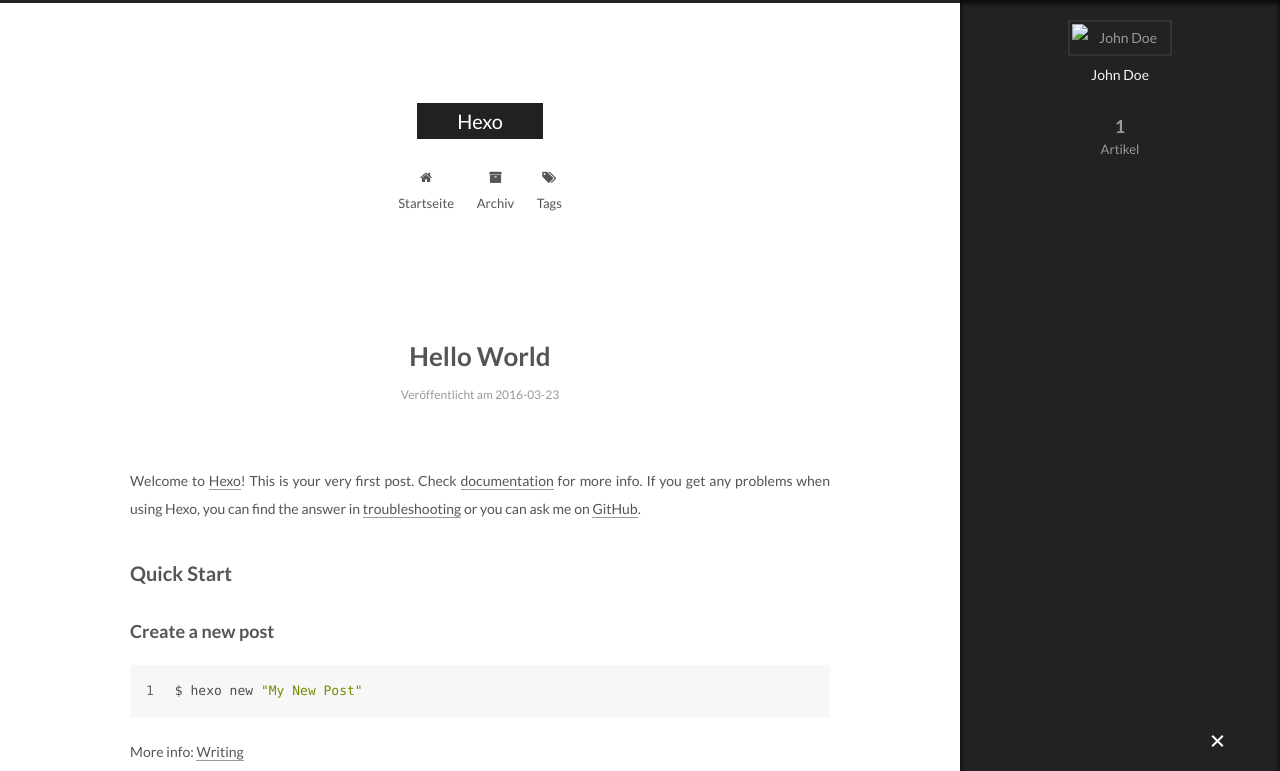
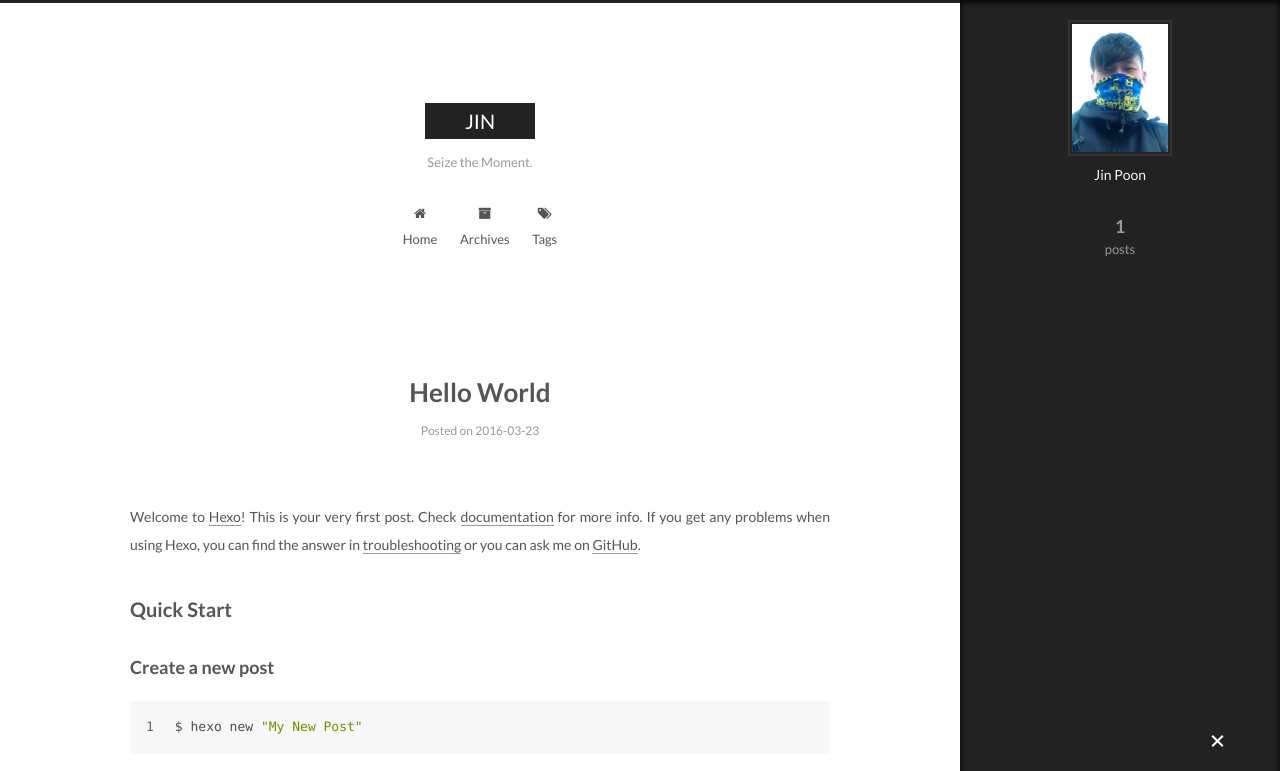
Before and after one commit to jinpoon/jinpoon.github.io, a plain HTML site: page index.html in a window 1280 px wide. Both pictures are taken after a click on the element 1217 px from the left and 742 px from the top of the page. Shown: the top 771 px of the page. Drawn offline with Linux system fonts and the light colour scheme.

Commit message:
Site updated: 2016-03-23 10:32:01

```diff
--- a/css/main.css
+++ b/css/main.css
@@ -1512,7 +1512,7 @@
   width: 4px;
   height: 4px;
   border-radius: 50%;
-  background: #fffbff;
+  background: #ad67b5;
 }
 .links-of-blogroll {
   font-size: 13px;
--- a/index.html
+++ b/index.html
@@ -59,12 +59,12 @@
 
 <meta name="description">
 <meta property="og:type" content="website">
-<meta property="og:title" content="Hexo">
-<meta property="og:url" content="http://yoursite.com/index.html">
-<meta property="og:site_name" content="Hexo">
+<meta property="og:title" content="JIN">
+<meta property="og:url" content="http://jinpoon.com/index.html">
+<meta property="og:site_name" content="JIN">
 <meta property="og:description">
 <meta name="twitter:card" content="summary">
-<meta name="twitter:title" content="Hexo">
+<meta name="twitter:title" content="JIN">
 <meta name="twitter:description">
 
 
@@ -73,7 +73,7 @@
   var NexT = window.NexT || {};
   var CONFIG = {
     scheme: 'Muse',
-    sidebar: {"position":"left","display":"post"},
+    sidebar: {"position":"right","display":"post"},
     fancybox: true,
     motion: true,
     duoshuo: {
@@ -83,10 +83,10 @@
   };
 </script>
 
-  <title> Hexo </title>
+  <title> JIN </title>
 </head>
 
-<body itemscope itemtype="http://schema.org/WebPage" lang="">
+<body itemscope itemtype="http://schema.org/WebPage" lang="en">
 
 
 
@@ -104,7 +104,7 @@
 
 
 
-  <div class="container one-collumn sidebar-position-left
+  <div class="container one-collumn sidebar-position-right
    page-home
  ">
     <div class="headband"></div>
@@ -116,11 +116,11 @@
   <div class="custom-logo-site-title">
     <a href="/"  class="brand" rel="start">
       <span class="logo-line-before"><i></i></span>
-      <span class="site-title">Hexo</span>
+      <span class="site-title">JIN</span>
       <span class="logo-line-after"><i></i></span>
     </a>
   </div>
-  <p class="site-subtitle"></p>
+  <p class="site-subtitle">Seize the Moment.</p>
 </div>
 
 <div class="site-nav-toggle">
@@ -143,7 +143,7 @@
 
               <i class="menu-item-icon fa fa-home fa-fw"></i> <br />
 
-            Startseite
+            Home
           </a>
         </li>
 
@@ -153,7 +153,7 @@
 
               <i class="menu-item-icon fa fa-archive fa-fw"></i> <br />
 
-            Archiv
+            Archives
           </a>
         </li>
 
@@ -219,7 +219,7 @@
             <span class="post-meta-item-icon">
               <i class="fa fa-calendar-o"></i>
             </span>
-            <span class="post-meta-item-text">Veröffentlicht am</span>
+            <span class="post-meta-item-text">Posted on</span>
             <time itemprop="dateCreated" datetime="2016-03-23T09:30:17+08:00" content="2016-03-23">
               2016-03-23
             </time>
@@ -315,16 +315,16 @@
       <section class="site-overview sidebar-panel  sidebar-panel-active ">
         <div class="site-author motion-element" itemprop="author" itemscope itemtype="http://schema.org/Person">
           <img class="site-author-image" itemprop="image"
-               src="/images/default_avatar.jpg"
-               alt="John Doe" />
-          <p class="site-author-name" itemprop="name">John Doe</p>
+               src="/images/avatar.jpg"
+               alt="Jin Poon" />
+          <p class="site-author-name" itemprop="name">Jin Poon</p>
           <p class="site-description motion-element" itemprop="description"></p>
         </div>
         <nav class="site-state motion-element">
           <div class="site-state-item site-state-posts">
             <a href="/archives">
               <span class="site-state-item-count">1</span>
-              <span class="site-state-item-name">Artikel</span>
+              <span class="site-state-item-name">posts</span>
             </a>
           </div>
 
@@ -369,11 +369,11 @@
   <span class="with-love">
     <i class="fa fa-heart"></i>
   </span>
-  <span class="author" itemprop="copyrightHolder">John Doe</span>
+  <span class="author" itemprop="copyrightHolder">Jin Poon</span>
 </div>
 
 <div class="powered-by">
-  Erstellt mit  <a class="theme-link" href="http://hexo.io">Hexo</a>
+  Powered by <a class="theme-link" href="http://hexo.io">Hexo</a>
 </div>
 
 <div class="theme-info">
```
Also changed, not shown: 2016/03/23/hello-world/index.html (+19 -19 lines), archives/2016/03/index.html (+19 -19 lines), archives/2016/index.html (+19 -19 lines), archives/index.html (+19 -19 lines), images/avatar.jpg (added), 1 other file.
